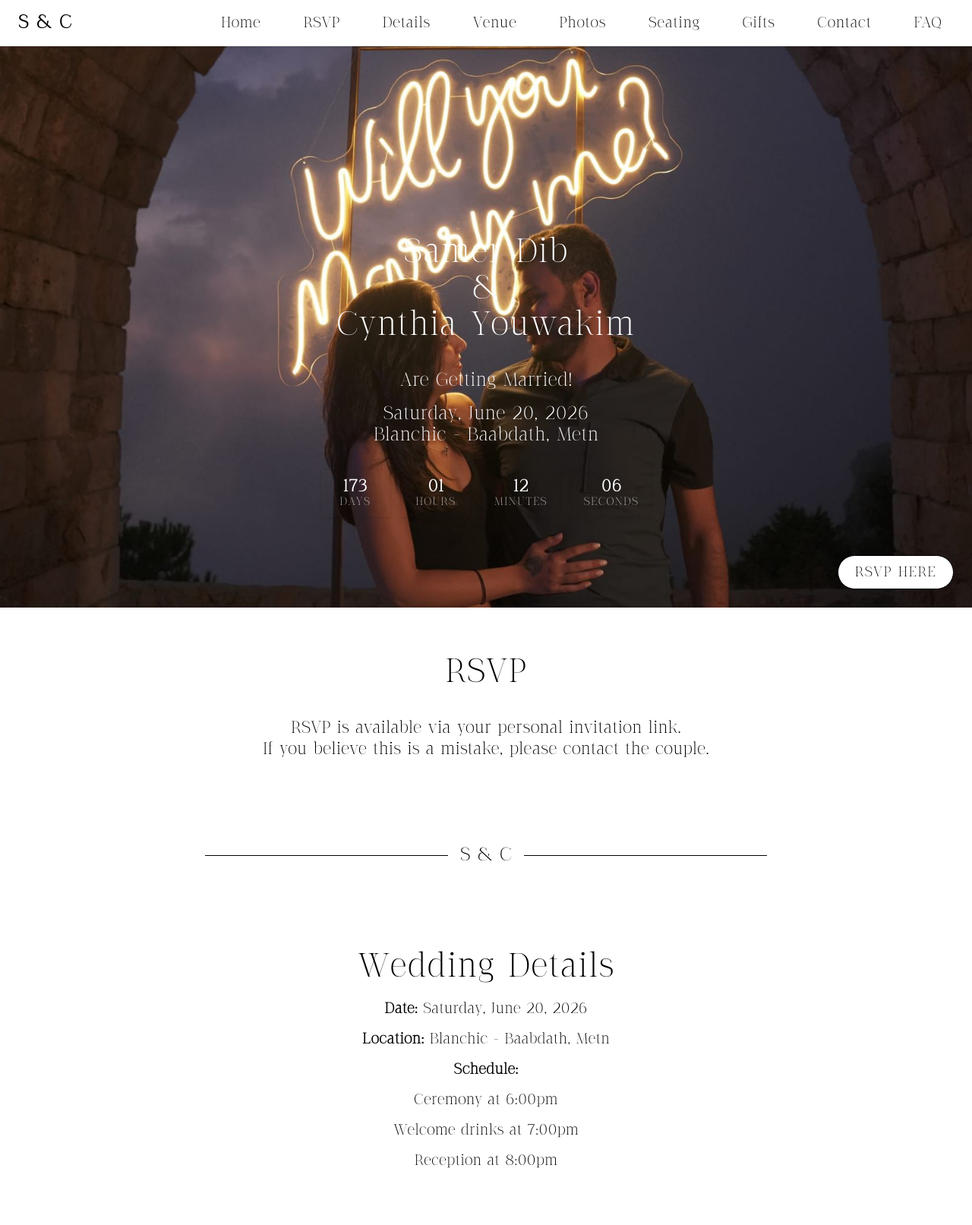
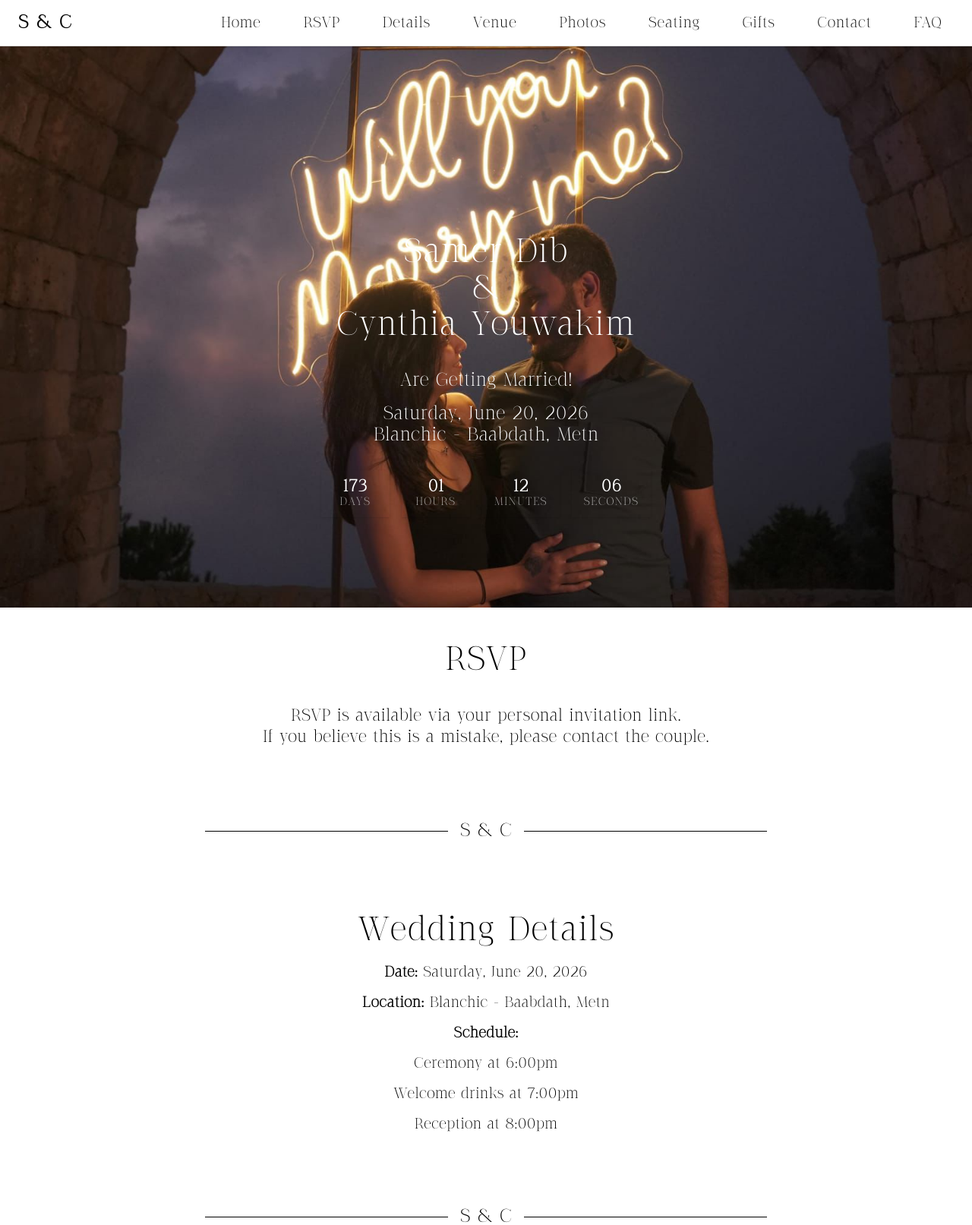
Before and after one commit to JoelleSlmn-98/cynthia_wedding_site, a Flask app: page / in a window 1280 px wide. Shown: the top 1613 px of the page at 76% size. Run offline with Flask 3, Linux system fonts and the light colour scheme; some libraries are stand-ins or nearby versions.

Commit message:
Update index.html

```diff
--- a/templates/index.html
+++ b/templates/index.html
@@ -152,13 +152,15 @@
     <!-- Nav links -->
     <ul
       id="nav-menu"
-      class="hidden md:flex items-center flex-nowrap gap-6
+      class="hidden md:flex items-center flex-nowrap
+             gap-6
              absolute md:static
              bg-[var(--bg-color)] md:bg-transparent
              w-full md:w-auto
              left-0 top-16
              p-4 md:p-0
-             z-50"
+             z-50
+             space-y-3 md:space-y-0"
     >
       <li><a href="#home" class="text-base tracking-wide font-body">Home</a></li>
       <li><a href="#rsvp" class="text-base tracking-wide font-body">RSVP</a></li>
@@ -228,7 +230,7 @@
   </section>
 
   <!-- RSVP -->
-  <section id="rsvp-locked" class="py-16 px-4 text-center text-lg">
+  <section id="rsvp-locked" class="py-12 px-4 text-center text-lg">
     <h2 class="text-4xl text-center mb-10">RSVP</h2>
     <p>
       RSVP is available via your personal invitation link.
@@ -238,7 +240,7 @@
   </section>
 
 
-  <section id="rsvp" class="py-16 px-4 bg-[var(--bg-color)] text-[var(--text-color)]">
+  <section id="rsvp" class="py-12 px-4 bg-[var(--bg-color)] text-[var(--text-color)]">
     <h2 class="text-4xl text-center mb-10">RSVP</h2>
     <p id="rsvp-who" class="font-body text-2xl text-center mb-6"></p>
     <div class="max-w-2xl mx-auto">
@@ -325,7 +327,7 @@
   </div>
 
   <!-- DETAILS -->
-  <section id="details" class="py-16 px-4 bg-[var(--bg-color)] text-[var(--text-color)]">
+  <section id="details" class="py-12 px-4 bg-[var(--bg-color)] text-[var(--text-color)]">
     <h2 class="text-4xl text-center space-y-6 mb-6">Wedding Details</h2>
     <ul class="text-base text-center space-y-4 font-body">
       <li><strong>Date:</strong> Saturday, June 20, 2026</li>
@@ -344,7 +346,7 @@
   </div>
 
   <!-- VENUE -->
-  <section id="venue" class="py-16 px-4 bg-[var(--bg-color)] text-[var(--text-color)]">
+  <section id="venue" class="py-12 px-4 bg-[var(--bg-color)] text-[var(--text-color)]">
     <h2 class="text-4xl text-center mb-6">Venue</h2>
 
     <!-- 4xl width container -->
@@ -392,7 +394,7 @@
   </div>
 
   <!-- PHOTOS -->
-  <section id="photos" class="py-16 px-4 bg-[var(--bg-color)] text-[var(--text-color)]">
+  <section id="photos" class="py-12 px-4 bg-[var(--bg-color)] text-[var(--text-color)]">
     <h2 class="text-4xl text-center space-y-6 mb-6">Photos</h2>
     <div class="text-base text-center font-body">
       <p class="mb-6">Upload your wedding photos here:</p>
@@ -406,7 +408,7 @@
     <hr class="border-t w-1/4" style="border-color: var(--text-color);">
   </div>
 
-  <section id="seating" class="py-16 px-4 bg-[var(--bg-color)] text-[var(--text-color)]">
+  <section id="seating" class="py-12 px-4 bg-[var(--bg-color)] text-[var(--text-color)]">
     <h2 class="text-4xl text-center space-y-6 mb-6">Table Seating</h2>
     <p class="text-base text-center italic">Seating arrangement will be shared as the date approaches.</p>
   </section>
@@ -418,7 +420,7 @@
   </div>
 
   <!-- GIFTS -->
-  <section id="gifts" class="py-16 px-4 bg-[var(--bg-color)] text-[var(--text-color)]">
+  <section id="gifts" class="py-12 px-4 bg-[var(--bg-color)] text-[var(--text-color)]">
     <h2 class="text-4xl text-center space-y-6 mb-6">Gift Registry</h2>
     <div class="text-base text-center space-y-6 font-body">
       <p>Your presence is the best gift!</p>
@@ -434,7 +436,7 @@
   </div>
 
   <!-- CONTACT -->
-  <section id="contact" class="py-16 px-4 bg-[var(--bg-color)] text-[var(--text-color)]">
+  <section id="contact" class="py-12 px-4 bg-[var(--bg-color)] text-[var(--text-color)]">
     <h2 class="text-4xl text-center space-y-6 mb-6">Contact Us</h2>
 
     <div class="text-base text-center space-y-6 font-body">
@@ -451,7 +453,7 @@
     <hr class="border-t w-1/4" style="border-color: var(--text-color);">
   </div>
 
-  <section id="faq" class="py-16 px-4 bg-[var(--bg-color)] text-[var(--text-color)]">
+  <section id="faq" class="py-12 px-4 bg-[var(--bg-color)] text-[var(--text-color)]">
   <h2 class="text-4xl text-center mb-10">Frequently Asked Questions</h2>
   <ul class="max-w-4xl mx-auto space-y-8 text-base font-body">
     <li>
@@ -620,31 +622,92 @@
 </script>
 
 <script>
-  // supports:
-  // 1) https://site.com/?invite=G-002#rsvp
-  // 2) https://site.com/#rsvp?invite=G-002
+  (function () {
+    const API_URL =
+      "https://script.google.com/macros/s/AKfycbyRsgvO2owDAmBWWlXpTCXlG_envTuWRt5mcbpDdLCmowkNxaAd5r0jmMPLf-OLM7M/exec";
+
+    // Elements
+    const whoEl = document.getElementById("rsvp-who");
+    const inviteEl = document.getElementById("inviteId");
+    const countEl = document.getElementById("count");
+
+    const rsvpSection = document.getElementById("rsvp");
+    const lockedSection = document.getElementById("rsvp-locked");
+
+    const floatingBtn = document.getElementById("floating-rsvp-btn");
+    const navRsvpItem = document.getElementById("nav-rsvp-item"); // optional
+
+    // Read invite from either:
+    // 1) ?invite=G-002
+    // 2) #rsvp?invite=G-002
     const urlParams = new URLSearchParams(window.location.search);
     const hashQuery = window.location.hash.includes("?")
       ? window.location.hash.split("?")[1]
       : "";
     const hashParams = new URLSearchParams(hashQuery);
 
-  const inviteFromUrl = (urlParams.get("invite") || hashParams.get("invite") || "").trim();
+    const invite = (urlParams.get("invite") || hashParams.get("invite") || "").trim();
 
-  const rsvpSection = document.getElementById("rsvp");
-  const lockedSection = document.getElementById("rsvp-locked");
+    // Helper: lock/unlock UI
+    function setLocked(isLocked) {
+      if (isLocked) {
+        if (rsvpSection) rsvpSection.style.display = "none";
+        if (lockedSection) lockedSection.style.display = "block";
 
-  const floatingBtn = document.getElementById("floating-rsvp-btn");
+        // When locked, hide floating RSVP button + navbar RSVP item (optional)
+        if (floatingBtn) floatingBtn.style.display = "none";
+        if (navRsvpItem) navRsvpItem.style.display = "none";
 
-  if (inviteFromUrl) {
-    rsvpSection.style.display = "block";
-    lockedSection.style.display = "none";
-    if (floatingBtn) floatingBtn.style.display = "none";
+        if (whoEl) whoEl.textContent = "";
       } else {
-    rsvpSection.style.display = "none";
-    lockedSection.style.display = "block";
+        if (rsvpSection) rsvpSection.style.display = "block";
+        if (lockedSection) lockedSection.style.display = "none";
+
+        // When unlocked, show floating RSVP button + navbar RSVP item (optional)
         if (floatingBtn) floatingBtn.style.display = "inline-flex";
+        if (navRsvpItem) navRsvpItem.style.display = "";
+
+        if (inviteEl) inviteEl.value = invite;
       }
+    }
+
+    // If no invite -> lock RSVP and STOP
+    if (!invite) {
+      setLocked(true);
+      return;
+    }
+
+    // We have an invite -> unlock and fetch guest details
+    setLocked(false);
+
+    // JSONP callback (must be global for Apps Script JSONP)
+    window.handleInviteLookup = (data) => {
+      console.log("Invite lookup:", data);
+
+      if (!data || !data.success) {
+        if (whoEl) whoEl.textContent = "Invite not found. Please use the link you were sent.";
+        return;
+      }
+
+      if (whoEl) whoEl.textContent = `RSVP for: ${data.name}`;
+
+      // Set max party size on the number input
+      const max = Number(data.maxPartySize || 1);
+      if (countEl) {
+        countEl.max = String(max);
+        if (!countEl.value) countEl.value = "1";
+        if (Number(countEl.value) > max) countEl.value = String(max);
+      }
+    };
+
+    // Inject JSONP script
+    const s = document.createElement("script");
+    s.src = `${API_URL}?inviteId=${encodeURIComponent(invite)}&callback=handleInviteLookup`;
+    s.onerror = () => {
+      if (whoEl) whoEl.textContent = "Could not load invite details. Please refresh.";
+    };
+    document.body.appendChild(s);
+  })();
 </script>
 
 </body>
```
Lines whose indentation alone changed are shown as unchanged.
